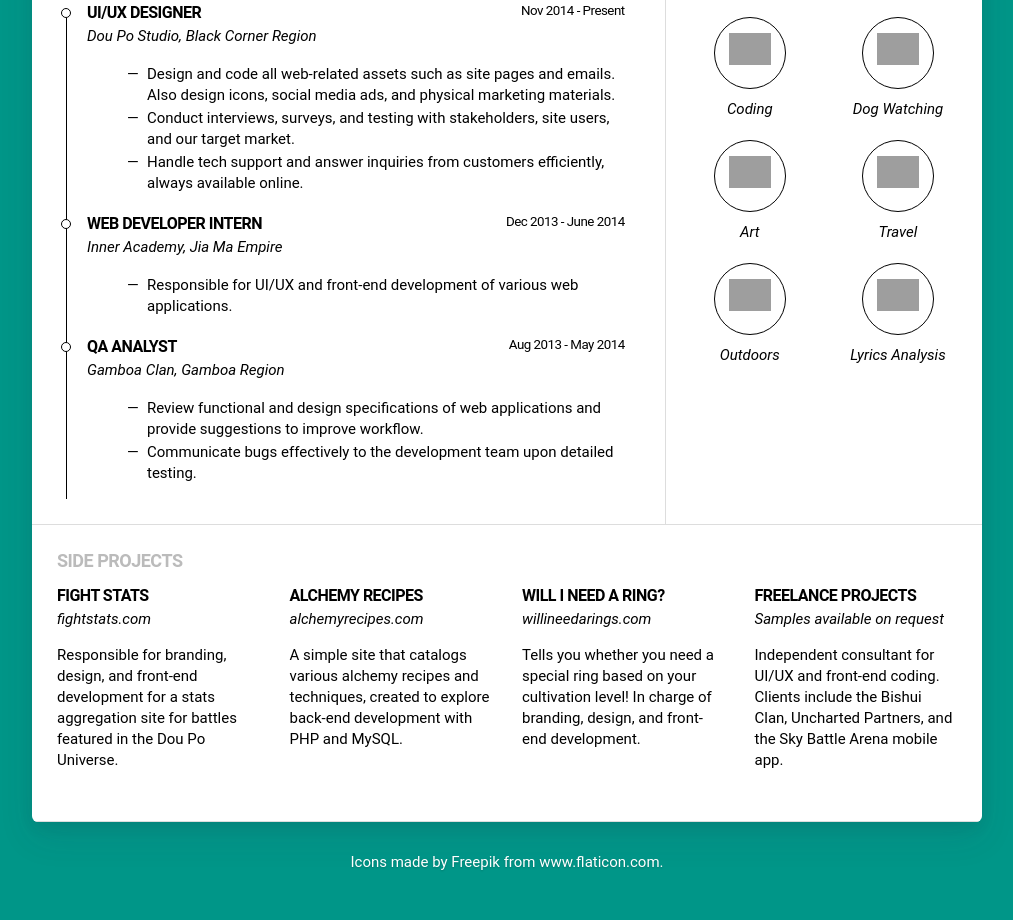
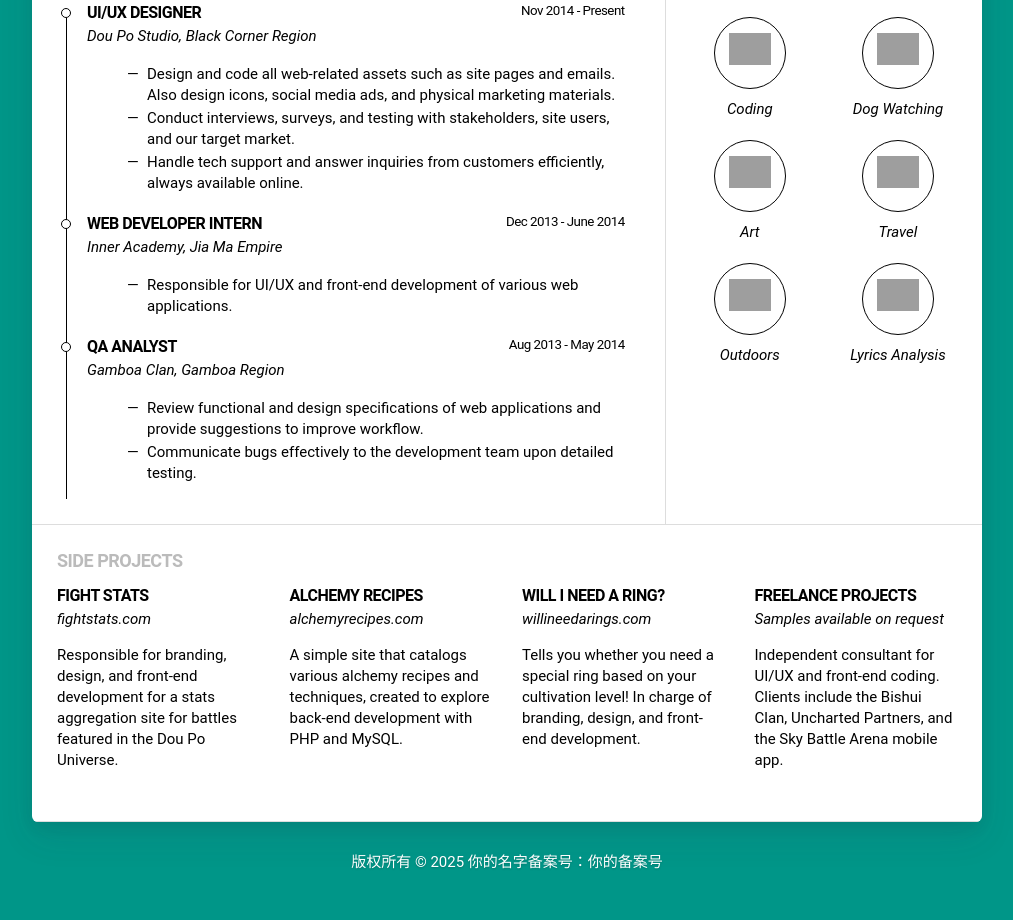
Before and after one commit to 12yyyyy/a-minimalist-resume, a plain HTML site: page index.html in a window 1280 px wide. Shown: the part 674-1594 px from the top of the page, without its empty margins (133-1146 px from the left). Drawn offline with Linux system fonts and the light colour scheme; grey boxes are pictures that could not be loaded.

Commit message:
Update index.html

```diff
--- a/index.html
+++ b/index.html
@@ -157,7 +157,7 @@
   </section>
 </div>
 
-<div class="credit">Icons made by <a href="http://www.freepik.com" title="Freepik">Freepik</a> from <a href="https://www.flaticon.com/" title="Flaticon">www.flaticon.com</a>.</div>
+<div class="credit" style="white-space: nowrap;"><p style="display: inline;">版权所有 © 2025 你的名字</p><p style="display: inline;"><a href="https://example.com/copyright">备案号：你的备案号</a></p></div>
 
 <footer>
   <a href="/" target="_blank"><i class="icon-social-linkedin icons"></i></a>
```
